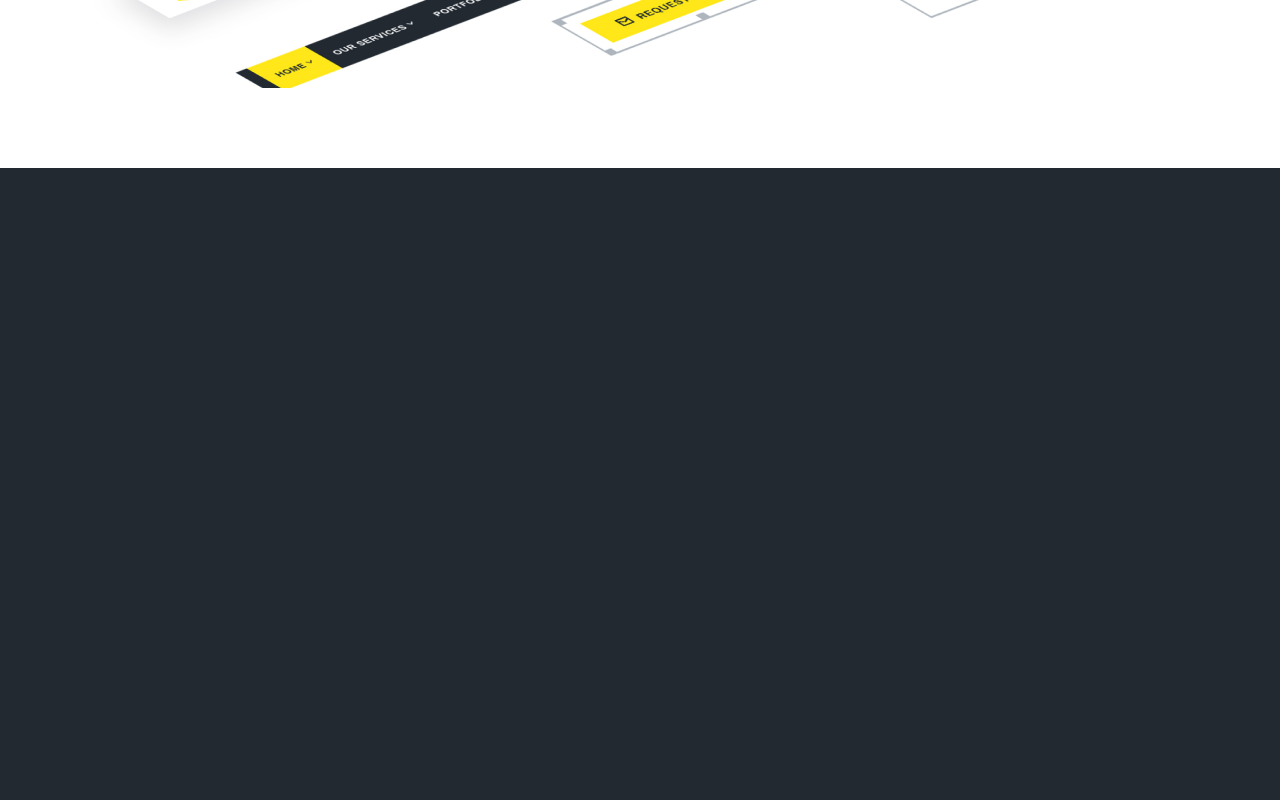
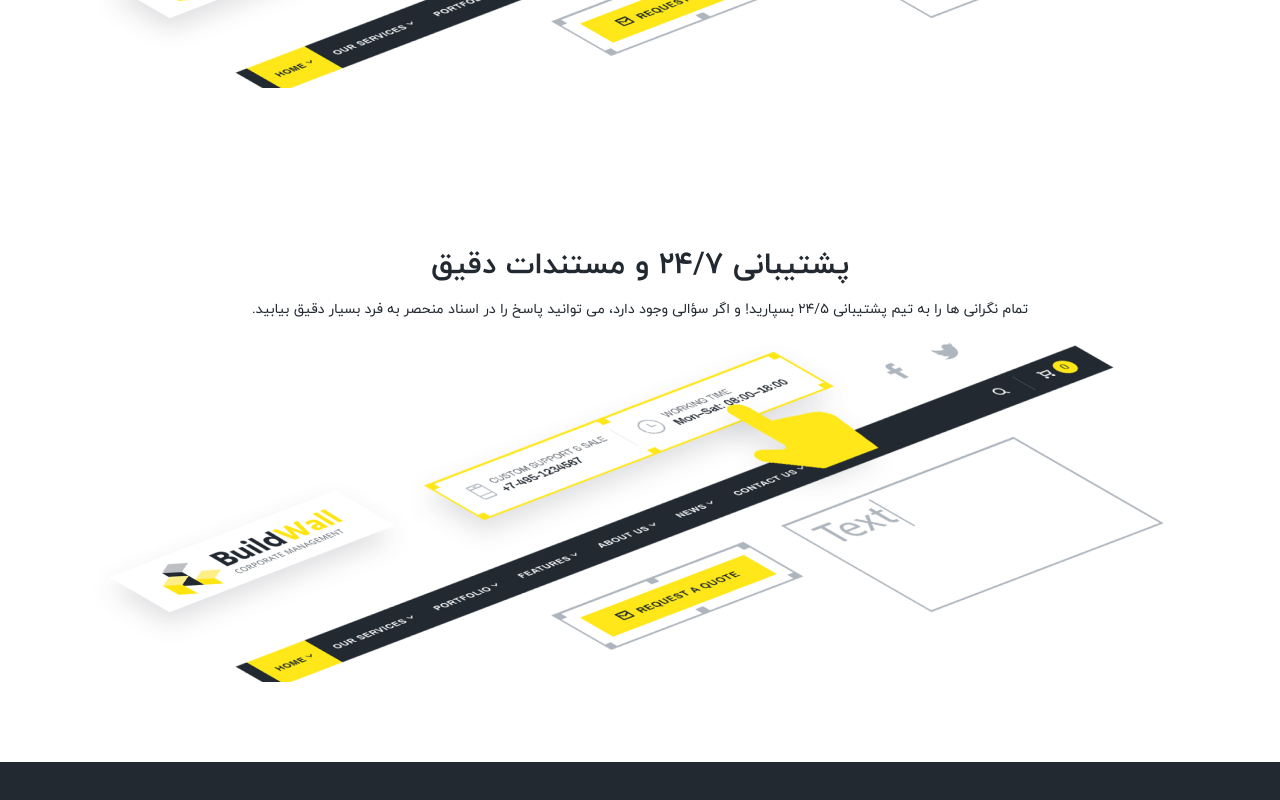
Before and after one commit to mahyarErshad/buildwall, a React (Vite) app: page / in a window 1280 px wide. Shown: the part 7956-8756 px from the top of the page. Before the commit the page ends 8172 px from the top, so only its background shows below. Built offline with nearby package versions, Linux system fonts and the light colour scheme.

Commit message:
Added a new image

```diff
--- a/src/Components/Body/MainBody/MainBody.jsx
+++ b/src/Components/Body/MainBody/MainBody.jsx
@@ -26,6 +26,7 @@ function MainBody() {
       <ShopLayout />
       <UnifiedTheme />
       <FullyEditable title="هدر و فوتر کاملاً قابل ویرایش" description="ایجاد هدر و فوتر با استفاده از رابط کاربری واضح و ساده!" image={fullyEditable} />
+      <FullyEditable title="پشتیبانی 24/7 و مستندات دقیق" description="تمام نگرانی ها را به تیم پشتیبانی 24/5 بسپارید! و اگر سؤالی وجود دارد، می توانید پاسخ را در اسناد منحصر به فرد بسیار دقیق بیابید." image={fullyEditable} />
     </main>
   );
 }
```
Also changed, not shown: src/assets/images/support.webp (added).
